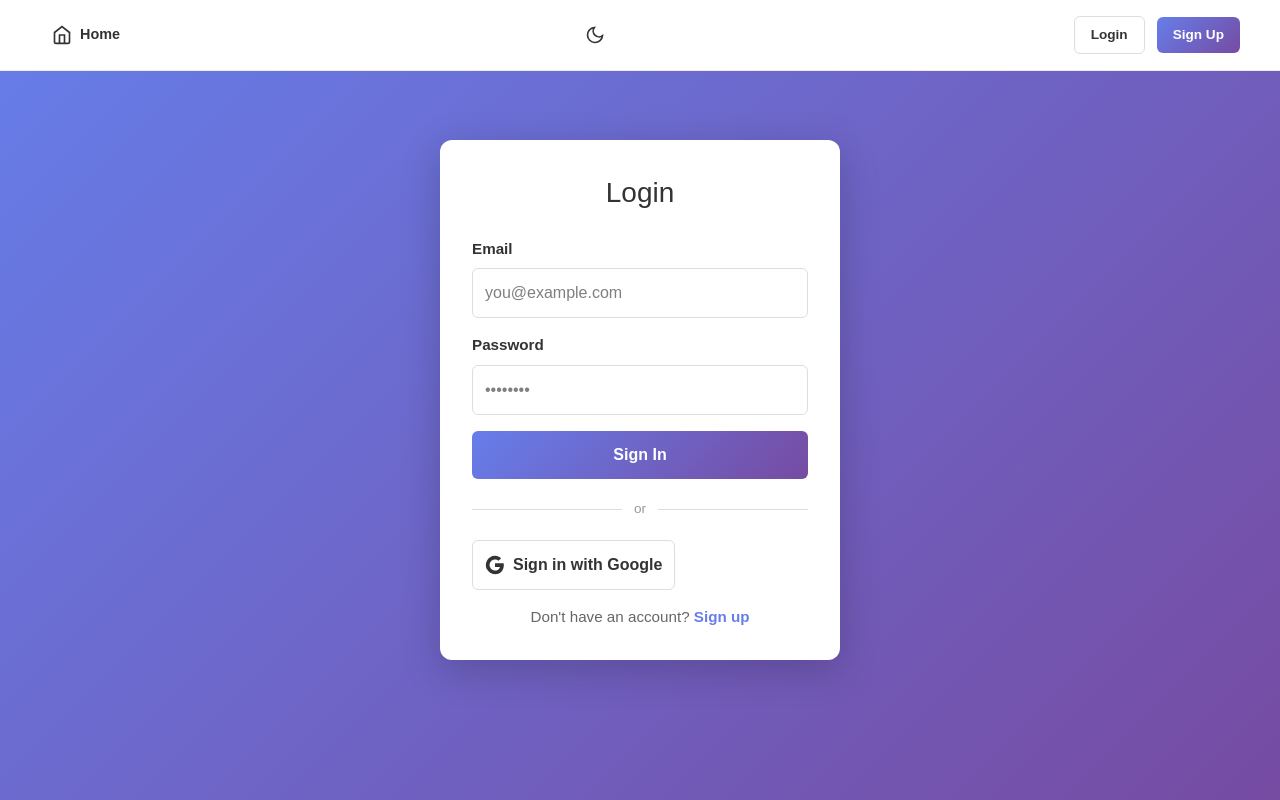
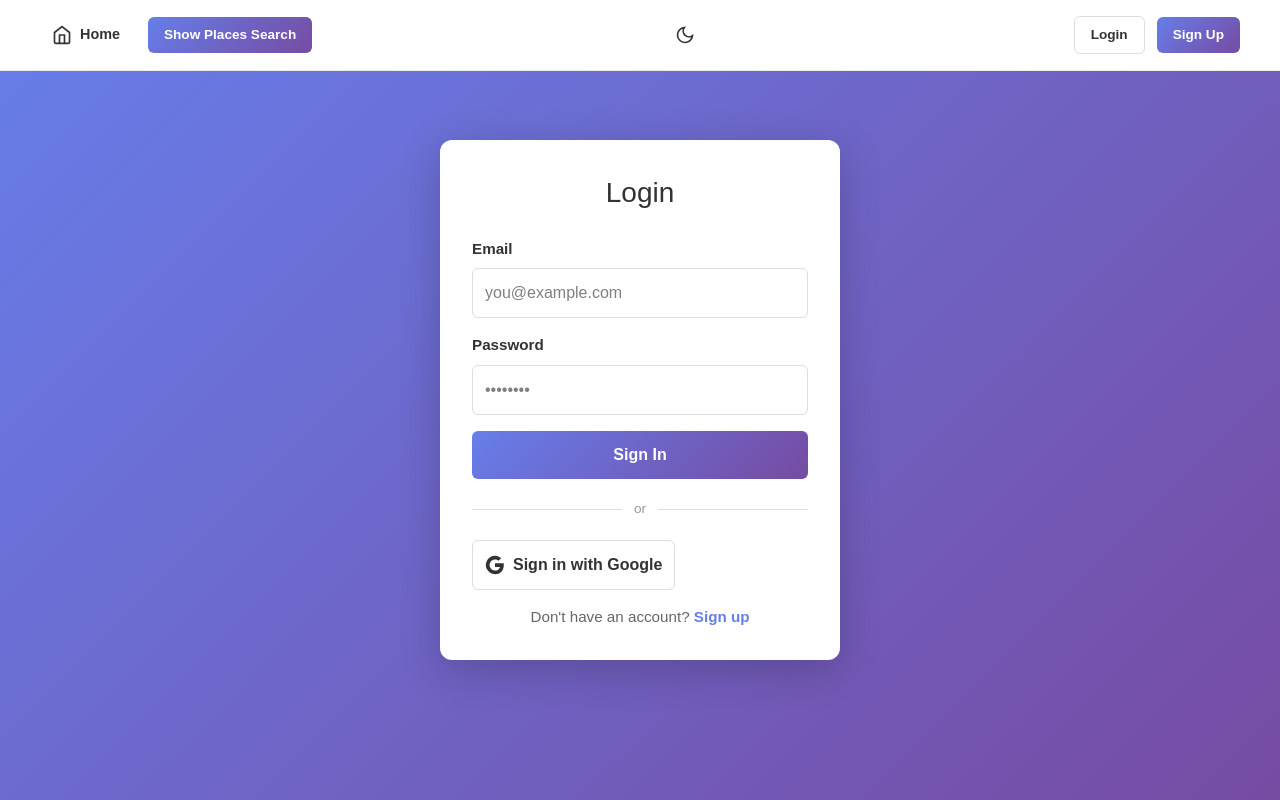
Before and after one commit to zhixitee/nightout-map, a Next.js app in the folder sas-maps-app/: page /auth/login in a window 1280 px wide. Built offline with nearby package versions, Linux system fonts and the light colour scheme; no server answers.

Commit message:
chore: aligning button to navigation content class

```diff
--- a/sas-maps-app/src/app/components/Navigation.module.css
+++ b/sas-maps-app/src/app/components/Navigation.module.css
@@ -231,3 +231,50 @@
     padding: 1rem 2rem;
   }
 }
+
+.leftSection {
+  display: flex;
+  align-items: center;
+  gap: 1rem;
+}
+
+.searchSection {
+  display: flex;
+  flex-direction: column;
+  position: relative;
+}
+
+.showPlacesButton {
+  padding: 0.5rem 1rem;
+  border-radius: 6px;
+  font-size: 0.85rem;
+  font-weight: 600;
+  color: white;
+  background: linear-gradient(135deg, #667eea 0%, #764ba2 100%);
+  border: none;
+  cursor: pointer;
+  transition: all 0.2s ease;
+}
+
+.showPlacesButton:hover:not(:disabled) {
+  transform: translateY(-1px);
+  box-shadow: 0 4px 12px rgba(102, 126, 234, 0.3);
+}
+
+.showPlacesButton:disabled {
+  opacity: 0.6;
+  cursor: not-allowed;
+}
+
+.placesSearch {
+  position: absolute;
+  top: 100%;
+  left: 0;
+  margin-top: 0.5rem;
+  z-index: 1000;
+  background: var(--card-bg);
+  border-radius: 8px;
+  box-shadow: 0 4px 20px rgba(0, 0, 0, 0.15);
+  padding: 1rem;
+  min-width: 300px;
+}
--- a/sas-maps-app/src/app/components/Navigation.tsx
+++ b/sas-maps-app/src/app/components/Navigation.tsx
@@ -5,11 +5,23 @@ import { useTheme } from "@/lib/ThemeContext";
 import Link from "next/link";
 import styles from "./Navigation.module.css";
 import { usePathname } from "next/navigation";
+import { useState } from "react";
+import PlacesSearch from "../components/PlacesComponent";
+import type { PlaceData } from "../components/PlacesComponent";
 
 export default function Navigation() {
   const { user, signOut } = useAuth();
   const pathname = usePathname();
   const { theme, toggleTheme } = useTheme();
+  const [showSearchUI, setShowSearchUI] = useState(false);
+
+  const center = {lat: 55.862422, lng: -4.256248};
+  const radius = 5000;
+  const type = "bar";
+
+  const handlePlacesFetched = (places: PlaceData[]) => {
+    console.log("Fetched places:", places);
+  };
 
   const handleSignOut = async () => {
     try {
@@ -22,7 +34,7 @@ export default function Navigation() {
   return (
     <nav className={styles.nav}>
       <div className={styles.navContent}>
-        <div>
+        <div className={styles.leftSection}>
           {pathname !== "/" && (
             <Link href="/" className={styles.homeLink}>
               <svg
@@ -38,6 +50,26 @@ export default function Navigation() {
               <span className={styles.homeText}>Home</span>
             </Link>
           )}
+          <div className={styles.searchSection}>
+            <button
+              onClick={() => setShowSearchUI(true)}
+              disabled={showSearchUI}
+              className={styles.showPlacesButton}
+            >
+              Show Places Search
+            </button>
+            {showSearchUI && (
+              <div className={styles.placesSearch}>
+                <PlacesSearch
+                  center={center}
+                  radius={radius}
+                  type={type}
+                  onPlacesFetched={handlePlacesFetched}
+                  onClose={() => setShowSearchUI(false)}
+                />
+              </div>
+            )}
+          </div>
         </div>
 
         <button onClick={toggleTheme} className={styles.themeToggle}>
--- a/sas-maps-app/src/app/page.tsx
+++ b/sas-maps-app/src/app/page.tsx
@@ -1,42 +1,10 @@
 "use client";
-import Image from "next/image";
-import { useState } from "react";
 import MapComponent from "./components/MapComponent";
-import PlacesSearch from "./components/PlacesComponent";
-import type { PlaceData } from "./components/PlacesComponent";
-import styles from "../app/components/Navigation.module.css";
 
 export default function Home() {
-
-  const [showSearchUI, setShowSearchUI] = useState(false);
-
-  const center = {lat: 55.862422, lng: -4.256248};
-  const radius = 5000;
-  const type = "bar";
-
-  const handlePlacesFetched = (places: PlaceData[]) => {
-    console.log("Fetched places:", places);
-  }
-
   return (
     <div>
-      <div style = {{ position: 'absolute', top: 10, left: 10, zIndex: 1000 }}>
-      <button onClick={() => setShowSearchUI(true)}
-        disabled={showSearchUI}
-        className={styles.signupButton}
-      >Show Places Search</button>
-      {showSearchUI && (
-      <PlacesSearch
-        center={center}
-        radius={radius}
-        type={type}
-        onPlacesFetched={handlePlacesFetched}
-        onClose={() => setShowSearchUI(false)}
-        />
-      )}
-      </div>
       <MapComponent />
-
     </div>
   );
 }
```
